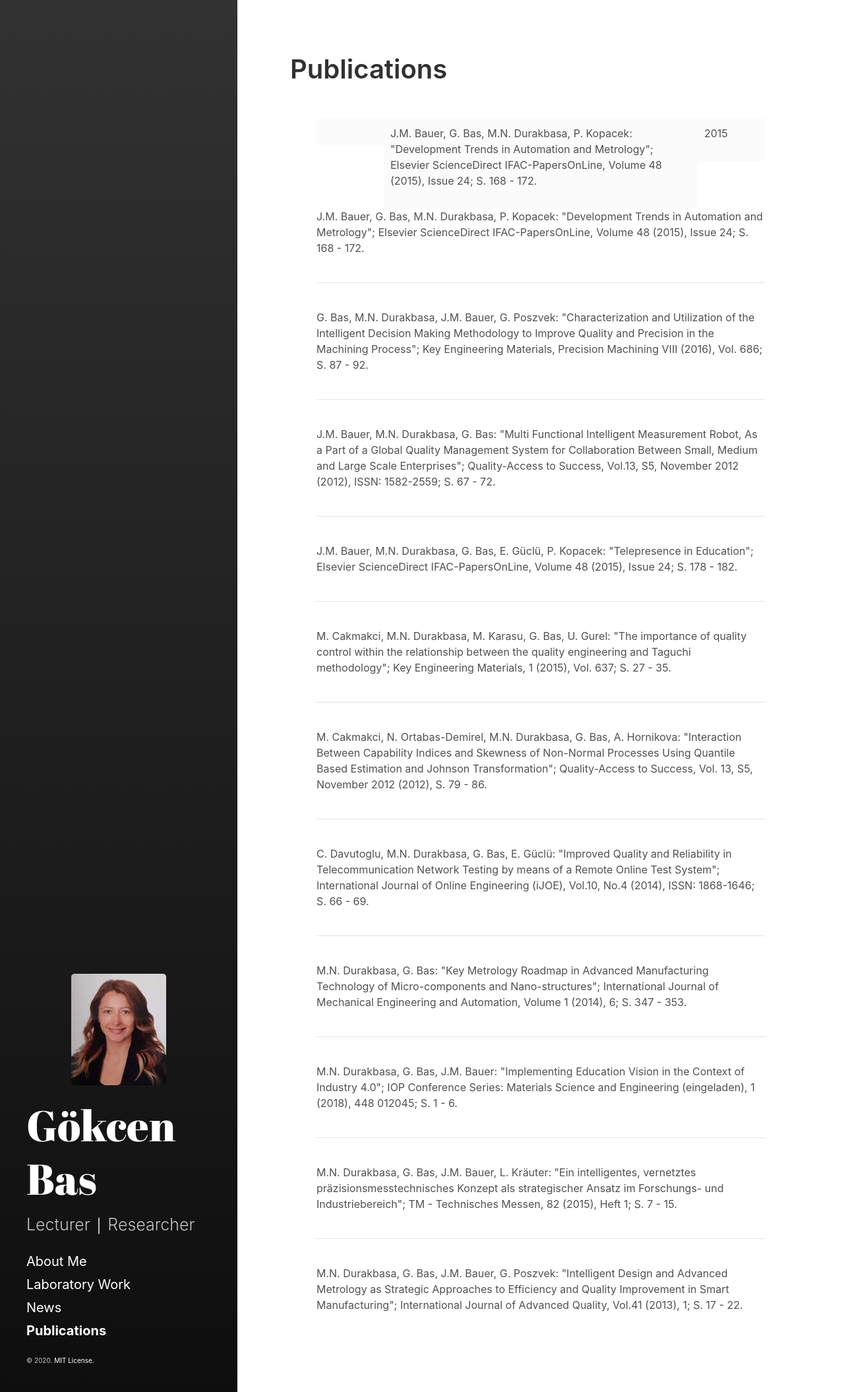
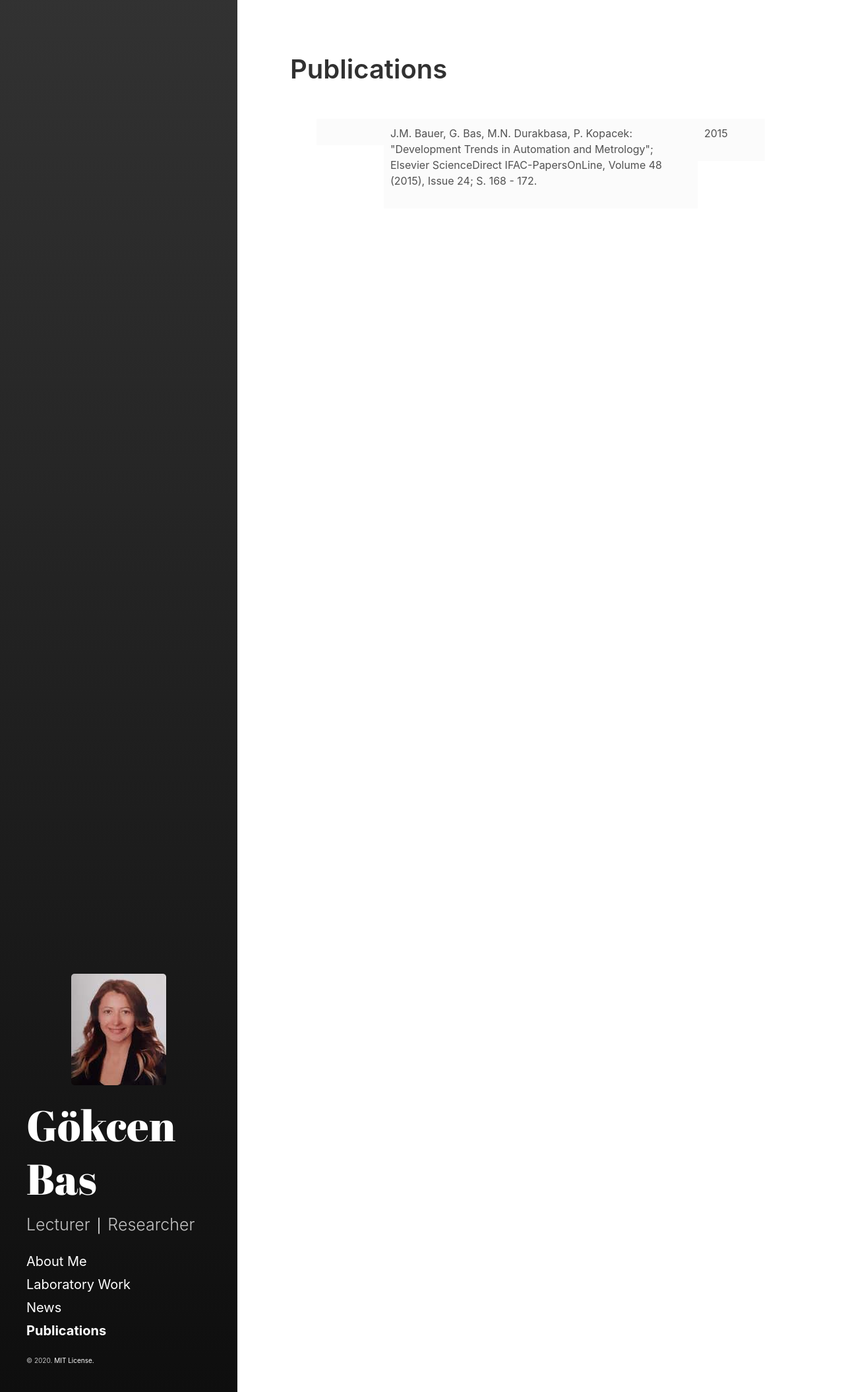
Before and after one commit to Budhaditya1/budhaditya1.github.io, a Jekyll site: the page built from publications.md, in a window 1280 px wide. Shown: the whole page at 66% size. Built offline with Jekyll 4.4.1, drawn with Linux system fonts in a browser that asks for light colours; comment, search, counter and statistics services are not loaded.

Commit message:
Update publications.md

```diff
--- a/publications.md
+++ b/publications.md
@@ -65,68 +65,3 @@ sidebar_link: true
 
 </body>
 </html>
-
-
-J.M. Bauer, G. Bas, M.N. Durakbasa, P. Kopacek:
-"Development Trends in Automation and Metrology";
-Elsevier ScienceDirect IFAC-PapersOnLine, Volume 48 (2015), Issue 24; S. 168 - 172.
-  <span class="__dimensions_badge_embed__" data-doi="10.1016/j.ifacol.2015.12.077" data-style="small_rectangle"></span>
-  </div>
-</article>
-
-<article class="post-body">
-  <div style="display: inline">
-  <div style="display: inline" data-badge-popover="right" data-badge-type="donut" data-doi="10.4028/www.scientific.net/KEM.686.92" data-hide-no-mentions="true" class="altmetric-embed"></div>
-   G. Bas, M.N. Durakbasa, J.M. Bauer, G. Poszvek:
-"Characterization and Utilization of the Intelligent Decision Making Methodology to Improve Quality and Precision in the Machining Process";
-  Key Engineering Materials, Precision Machining VIII (2016), Vol. 686; S. 87 - 92.
-  <span class="__dimensions_badge_embed__" data-doi="10.4028/www.scientific.net/KEM.686.92" data-style="small_rectangle"></span>
-  </div>
-</article>
-
-  <article class="post-body">
- J.M. Bauer, M.N. Durakbasa, G. Bas:
-"Multi Functional Intelligent Measurement Robot, As a Part of a Global Quality Management System for Collaboration Between Small, Medium and Large Scale Enterprises";
-Quality-Access to Success, Vol.13, S5, November 2012 (2012), ISSN: 1582-2559; S. 67 - 72.
-</article>
-     <article class="post-body">
- J.M. Bauer, M.N. Durakbasa, G. Bas, E. Güclü, P. Kopacek:
-"Telepresence in Education";
-Elsevier ScienceDirect IFAC-PapersOnLine, Volume 48 (2015), Issue 24; S. 178 - 182.
-</article>
-      <article class="post-body">
- M. Cakmakci, M.N. Durakbasa, M. Karasu, G. Bas, U. Gurel:
-"The importance of quality control within the relationship between the quality engineering and Taguchi methodology";
-Key Engineering Materials, 1 (2015), Vol. 637; S. 27 - 35.
-</article>
-       <article class="post-body">
- M. Cakmakci, N. Ortabas-Demirel, M.N. Durakbasa, G. Bas, A. Hornikova:
-"Interaction Between Capability Indices and Skewness of Non-Normal Processes Using Quantile Based Estimation and Johnson Transformation";
-Quality-Access to Success, Vol. 13, S5, November 2012 (2012), S. 79 - 86.
-</article>
-        <article class="post-body">
- C. Davutoglu, M.N. Durakbasa, G. Bas, E. Güclü:
-"Improved Quality and Reliability in Telecommunication Network Testing by means of a Remote Online Test System";
-International Journal of Online Engineering (iJOE), Vol.10, No.4 (2014), ISSN: 1868-1646; S. 66 - 69.
-</article>
-         <article class="post-body">
- M.N. Durakbasa, G. Bas:
-"Key Metrology Roadmap in Advanced Manufacturing Technology of Micro-components and Nano-structures"; International Journal of Mechanical Engineering and Automation, Volume 1 (2014), 6; S. 347 - 353.
-
-  </article>        <article class="post-body">
- M.N. Durakbasa, G. Bas, J.M. Bauer:
-"Implementing Education Vision in the Context of Industry 4.0";
-IOP Conference Series: Materials Science and Engineering (eingeladen), 1 (2018), 448 012045; S. 1 - 6.
-</article>
-           <article class="post-body">
- M.N. Durakbasa, G. Bas, J.M. Bauer, L. Kräuter:
-"Ein intelligentes, vernetztes präzisionsmesstechnisches Konzept als strategischer Ansatz im Forschungs- und Industriebereich";
-TM - Technisches Messen, 82 (2015), Heft 1; S. 7 - 15.
-</article>
-            <article class="post-body">
- M.N. Durakbasa, G. Bas, J.M. Bauer, G. Poszvek:
-"Intelligent Design and Advanced Metrology as Strategic Approaches to Efficiency and Quality Improvement in Smart Manufacturing";
-International Journal of Advanced Quality, Vol.41 (2013), 1; S. 17 - 22.
-</article>
-
-  </div>
```
